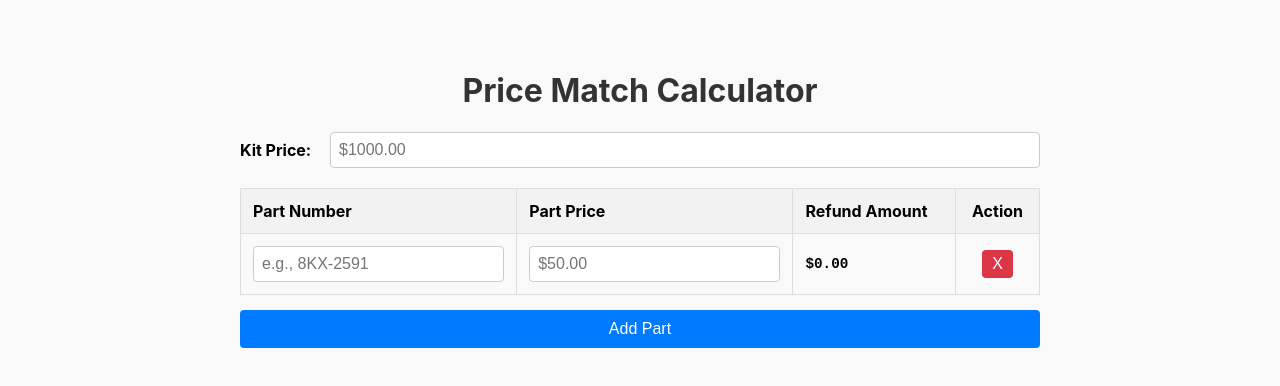
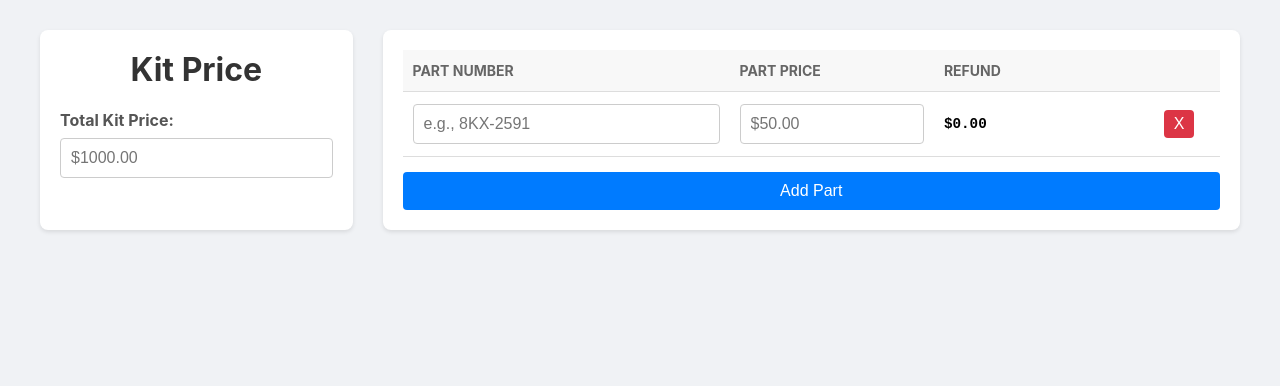
Before and after one commit to FaresThalji/Price-Matching-, a plain HTML site: page index.html in a window 1280 px wide. Drawn offline with Linux system fonts and the light colour scheme.

Commit message:
Update index.html for improved UI and structure
Refactor Price Match Calculator layout and styles.

```diff
--- a/index.html
+++ b/index.html
@@ -5,32 +5,51 @@
 <meta name="viewport" content="width=device-width, initial-scale=1" />
 <title>Price Match Calculator</title>
 <style>
+  :root {
+    --border-radius: 8px;
+    --padding: 20px;
+  }
   body {
     font-family: -apple-system, BlinkMacSystemFont, "Segoe UI", Roboto, Oxygen,
       Ubuntu, Cantarell, "Open Sans", "Helvetica Neue", sans-serif;
-    max-width: 800px;
-    margin: 30px auto;
-    padding: 20px;
-    background-color: #f9f9f9;
+    margin: 0;
+    padding: 30px;
+    background-color: #f0f2f5;
+  }
+  .main-container {
+    display: flex;
+    gap: 30px;
+    max-width: 1200px;
+    margin: 0 auto;
+  }
+  .panel {
+    background-color: #ffffff;
+    padding: var(--padding);
+    border-radius: var(--border-radius);
+    box-shadow: 0 2px 4px rgba(0, 0, 0, 0.1);
+  }
+  .left-panel {
+    flex: 1;
+    min-width: 250px;
+  }
+  .right-panel {
+    flex: 3;
   }
   h1 {
+    margin-top: 0;
     text-align: center;
     color: #333;
   }
-  .input-group {
-    margin-bottom: 20px;
-    display: flex;
-    align-items: center;
-  }
-  .input-group label {
+  label {
+    display: block;
     font-weight: bold;
-    margin-right: 10px;
-    min-width: 80px;
+    margin-bottom: 8px;
+    color: #555;
   }
   input[type="number"],
   input[type="text"] {
     font-size: 16px;
-    padding: 8px;
+    padding: 10px;
     border-radius: 4px;
     border: 1px solid #ccc;
     width: 100%;
@@ -39,25 +58,34 @@
   table {
     width: 100%;
     border-collapse: collapse;
-    margin-top: 20px;
   }
   th, td {
-    padding: 12px;
-    border: 1px solid #ddd;
+    padding: 12px 10px;
+    border-bottom: 1px solid #ddd;
     text-align: left;
+    vertical-align: middle;
   }
   th {
-    background-color: #f2f2f2;
-    font-weight: bold;
+    background-color: #f8f8f8;
+    font-size: 14px;
+    color: #666;
+    text-transform: uppercase;
+  }
+  .col-part-number {
+    width: 40%;
+  }
+  .col-part-price,
+  .col-refund {
+    width: 25%;
+  }
+  .col-action {
+    width: 10%;
+    text-align: center;
   }
   .refund-cell {
     font-weight: bold;
     font-family: monospace;
     font-size: 1.1em;
-    min-width: 100px;
-  }
-  .action-cell {
-    text-align: center;
   }
   button {
     font-size: 16px;
@@ -80,10 +108,11 @@
 </style>
 </head>
 <body>
-  <h1>Price Match Calculator</h1>
 
-  <div class="input-group">
-    <label for="kitPrice">Kit Price:</label>
+  <div class="main-container">
+    <div class="panel left-panel">
+      <h1>Kit Price</h1>
+      <label for="kitPrice">Total Kit Price:</label>
       <input
         type="number"
         id="kitPrice"
@@ -93,19 +122,21 @@
       />
     </div>
 
+    <div class="panel right-panel">
       <table id="partsTable">
         <thead>
           <tr>
-        <th>Part Number</th>
-        <th>Part Price</th>
-        <th>Refund Amount</th>
-        <th class="action-cell">Action</th>
+            <th class="col-part-number">Part Number</th>
+            <th class="col-part-price">Part Price</th>
+            <th class="col-refund">Refund</th>
+            <th class="col-action"></th>
           </tr>
         </thead>
         <tbody id="partsTbody"></tbody>
       </table>
-
       <button id="addPartBtn">Add Part</button>
+    </div>
+  </div>
 
   <script>
     const kitPriceInput = document.getElementById("kitPrice");
@@ -115,8 +146,6 @@
     function calculateAndDisplayRefunds() {
       const kitPrice = parseFloat(kitPriceInput.value);
       const partRows = [...partsTbody.querySelectorAll("tr")];
-
-      // Step 1: Gather data and calculate total
       let totalPartsPrice = 0;
       const partsData = [];
 
@@ -127,7 +156,6 @@
         partsData.push({ row, partPrice });
       }
 
-      // Step 2: Calculate and display refund for each part
       for (const { row, partPrice } of partsData) {
         const refundCell = row.querySelector(".refund-cell");
         let refund = 0;
@@ -137,7 +165,6 @@
           kitPrice > 0 &&
           totalPartsPrice > 0
         ) {
-          // New Equation: (kit price / total parts sum) * part price
           refund = (kitPrice / totalPartsPrice) * partPrice;
         }
 
@@ -148,19 +175,18 @@
     function createPartRow() {
       const row = document.createElement("tr");
       row.innerHTML = `
-        <td>
+        <td class="col-part-number">
           <input type="text" class="part-number" placeholder="e.g., 8KX-2591" />
         </td>
-        <td>
+        <td class="col-part-price">
           <input type="number" class="part-price" min="0" step="0.01" placeholder="$50.00" />
         </td>
-        <td class="refund-cell">$0.00</td>
-        <td class="action-cell">
+        <td class="col-refund refund-cell">$0.00</td>
+        <td class="col-action">
           <button class="remove-btn" title="Remove this part">X</button>
         </td>
       `;
 
-      // Event listener for removing a row
       row.querySelector(".remove-btn").addEventListener("click", () => {
         row.remove();
         calculateAndDisplayRefunds();
@@ -169,12 +195,10 @@
       return row;
     }
 
-    // Add a new part row when the button is clicked
     addPartBtn.addEventListener("click", () => {
       partsTbody.appendChild(createPartRow());
     });
 
-    // Recalculate everything when kit price or any part price changes
     kitPriceInput.addEventListener("input", calculateAndDisplayRefunds);
     partsTbody.addEventListener("input", (event) => {
       if (event.target.classList.contains("part-price")) {
@@ -182,7 +206,6 @@
       }
     });
 
-    // Start with one part input by default
     addPartBtn.click();
   </script>
 </body>
```
Lines whose indentation alone changed are shown as unchanged.
